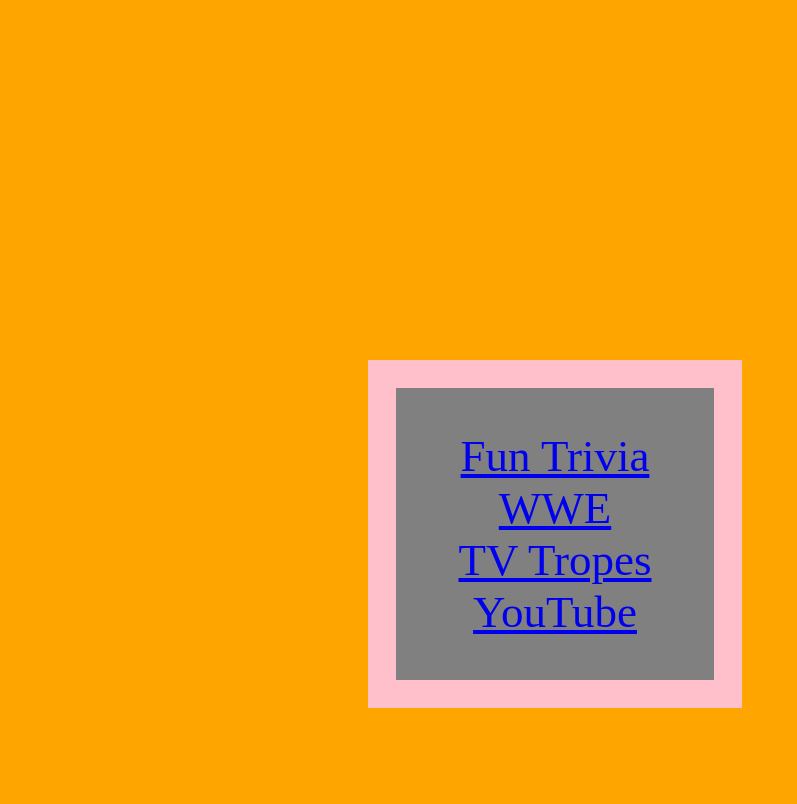
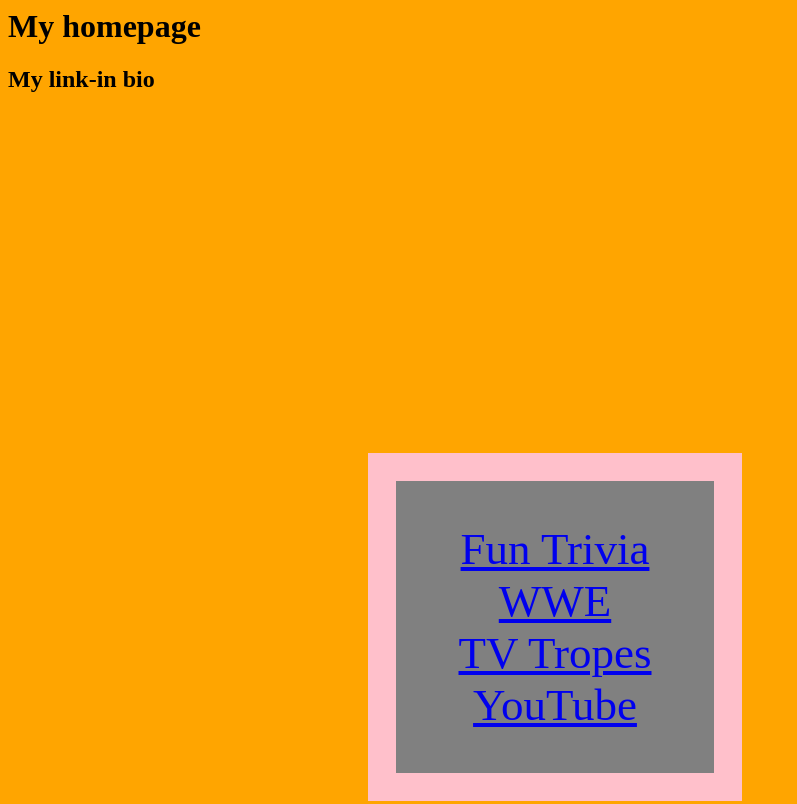
Before and after one commit to csanders891/link-in-bio, a plain HTML site: page index.html in a window 1280 px wide. Shown: the top 804 px of the page, without its empty margins (0-797 px from the left). Drawn offline with Linux system fonts and the light colour scheme.

Commit message:
Dimetapp

```diff
--- a/index.html
+++ b/index.html
@@ -36,6 +36,8 @@
 
         </style>
 
+        <h1>My homepage</h1>
+        <h2>My link-in bio</h2>
         <div class="links">
             <div><a href="https://www.funtrivia.com">Fun Trivia</a></div>
             <div><a href="https://www.wwe.com">WWE</a></div>
@@ -47,5 +49,7 @@
             <div class="A"><img src="pics/me+and+xochitl.jpg" width="640" height="480"></div>
             <div class="B"><img src="pics/SemmesFamilyReunion2024.JPEG" width="640" height="480"></div>
        </div>
+
+
     </body>
 </html>
```
